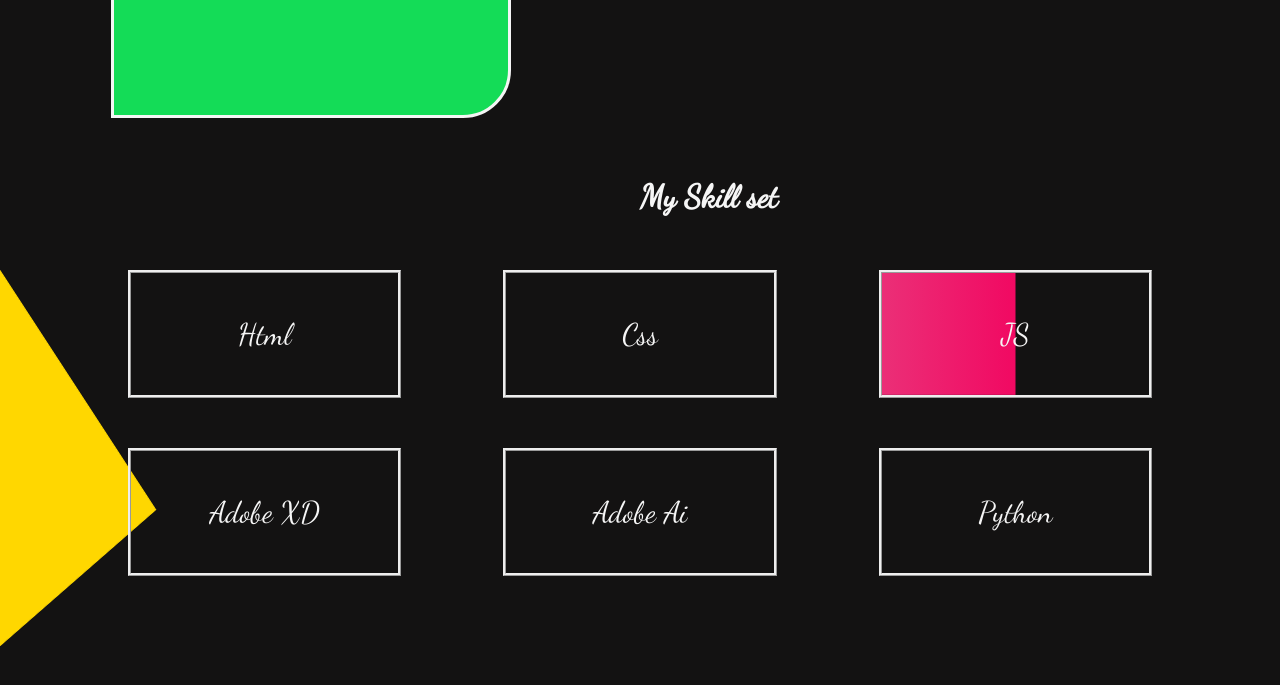
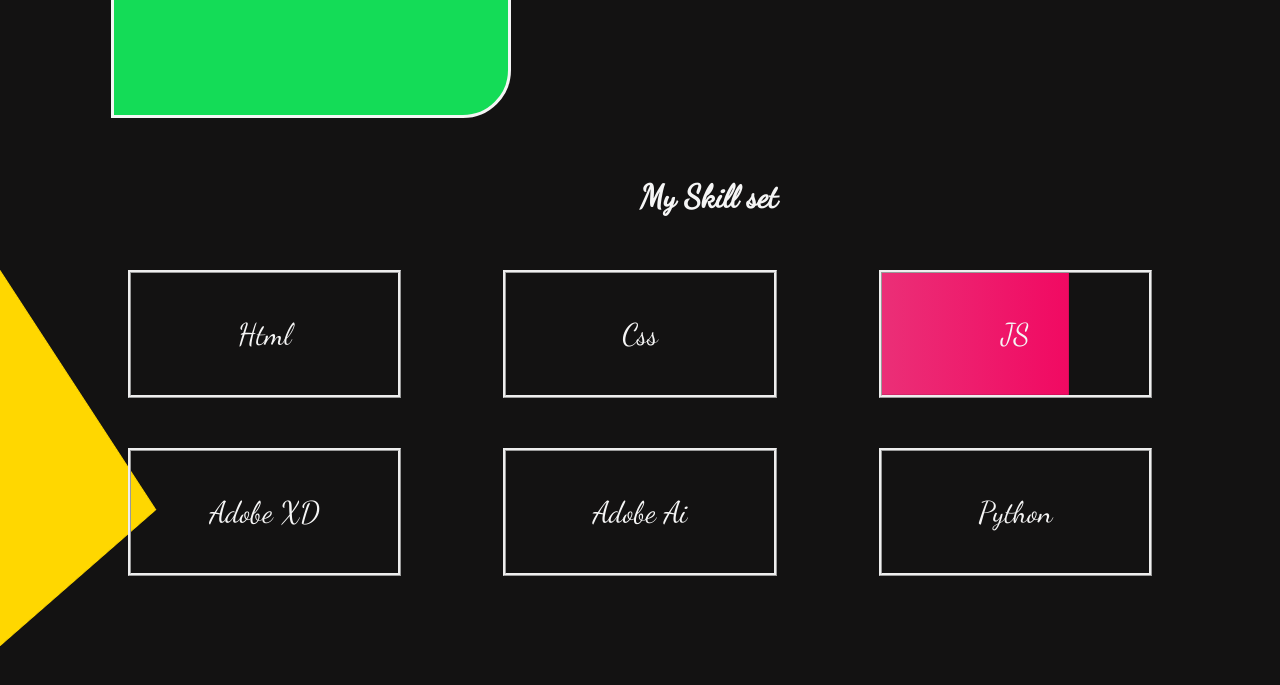
Before and after one commit to SwethaSarah/Portfolio, a plain HTML site: page index.html in a window 1280 px wide. In both pictures the pointer is over the element "JS". Shown: the part 1192-1877 px from the top of the page. Drawn offline with Linux system fonts and the light colour scheme.

Commit message:
Update style.css

```diff
--- a/style.css
+++ b/style.css
@@ -196,7 +196,7 @@ transition: background-size .2s;
     background-size: 90% 100%;
 }
 .js:hover{
-    background-size: 50% 100%;
+    background-size: 70% 100%;
 }
 .adobexd:hover{
     background-size: 80% 100%;
```
